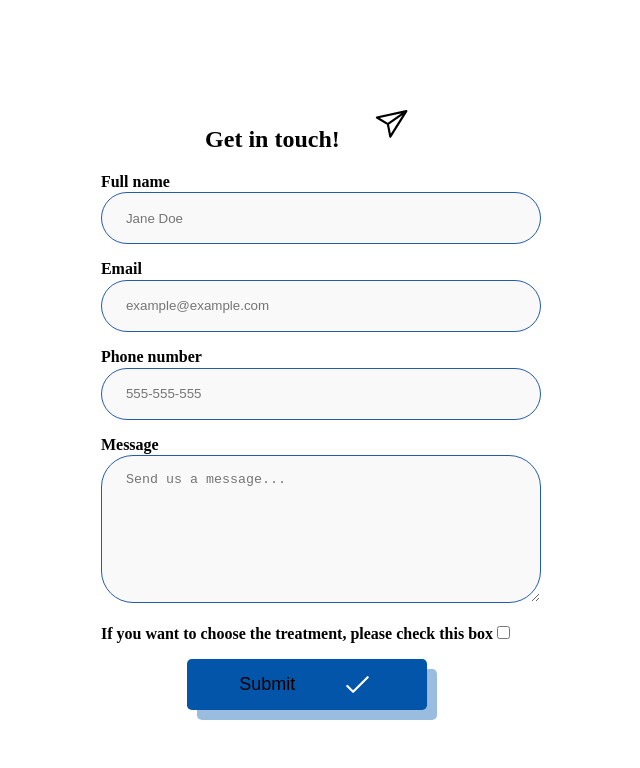
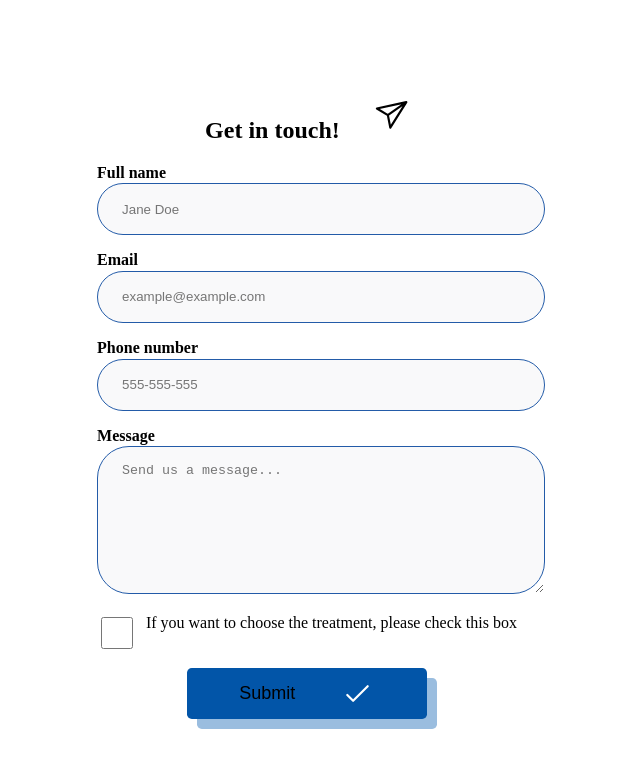
Before and after one commit to ArantxaDR/sending-form-api, a Next.js app: page / in a window 1280 px wide. Shown: the top 768 px of the page, without its empty margins (333-973 px from the left). Built offline with nearby package versions, Linux system fonts and the light colour scheme.

Commit message:
add styles to checkbox

```diff
--- a/app/form/page.js
+++ b/app/form/page.js
@@ -14,7 +14,7 @@ export default function Form () {
       email: event.target.email.value,
       phone: event.target.phone.value,
       message: event.target.message.value,
-      checkbox: event.target.checked
+      treatment: event.target.value
     }
     // fetch('/api/form', {
     //   method: 'POST',
@@ -40,9 +40,13 @@ export default function Form () {
       <label className={styles.label} htmlFor='message'>Message
         <textarea className={styles.textarea} required type='text' name='message' placeholder='Send us a message...' minLength='10' />
       </label>
-      <label className={styles.label} htmlFor='checkbox'>If you want to choose the treatment, please check this box
-        <input type='checkbox' name='checkbox' checked={isChecked} onChange={e => setIsChecked(e.target.checked)} />
-      </label>
+
+      <div>
+        <label className={styles.checkbox}>
+          <input className={isChecked ? 'checked' : ''} type='checkbox' onChange={e => setIsChecked(e.target.checked)} />
+          <span> If you want to choose the treatment, please check this box</span>
+        </label>
+      </div>
       {
         isChecked === false
           ? null
--- a/app/form/page.module.css
+++ b/app/form/page.module.css
@@ -24,3 +24,26 @@
     height: 8rem;
     padding-top: 1rem;
 }
+.checkbox{
+  display: flex;
+  flex-direction: row;
+  align-content: center;
+}
+.checkbox input[type='checkbox']{
+  outline: none;
+  margin-right: 0.8rem;
+  height: 2rem;
+  width: 2rem;
+}
+.checkbox input[type='checkbox']:checked {
+  background-color: #235ba8;
+  position: relative;
+}
+.checkbox input[type='checkbox']:checked::before {
+  content: "";
+  position: absolute;
+}
+
+.checkbox span{
+  text-align: left;
+}
```
